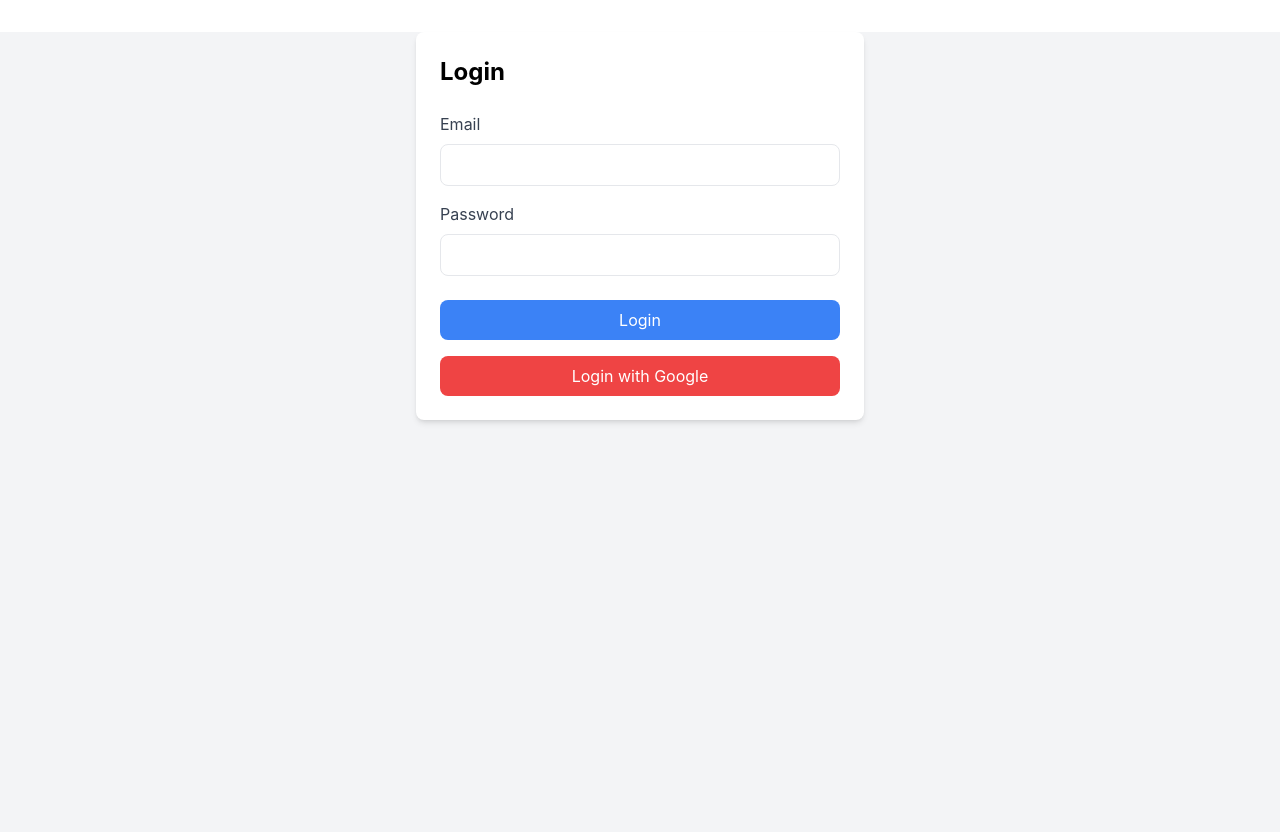
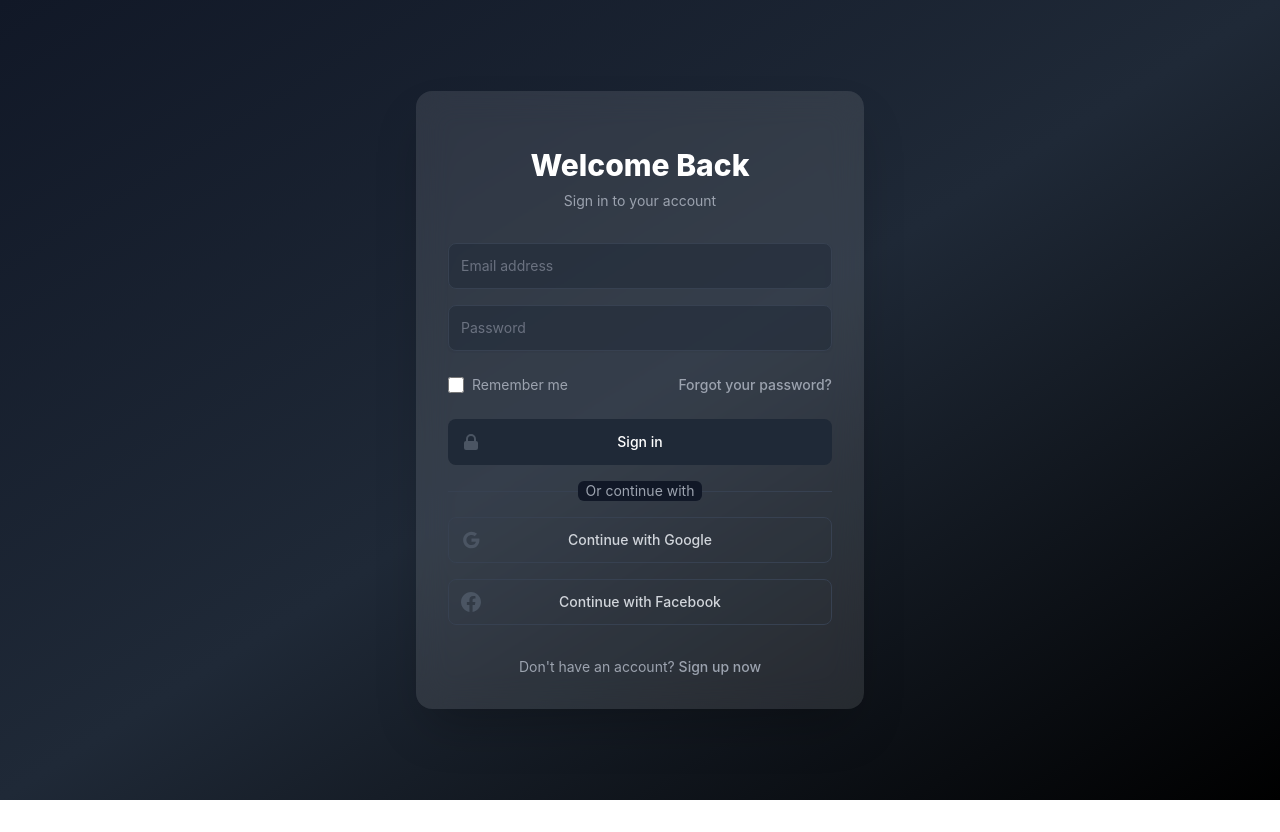
Before and after one commit to n0tavaliduser/incit-auth-fe, a React (Create React App) app: page /login in a window 1280 px wide. After the commit the page ends 800 px from the top, so only its background shows below. Built offline with nearby package versions, Linux system fonts and the light colour scheme.

Commit message:
chore: login interface update

```diff
--- a/src/components/LoginForm.tsx
+++ b/src/components/LoginForm.tsx
@@ -6,7 +6,7 @@ export function LoginForm({ onSuccess }: LoginFormProps) {
   const [email, setEmail] = useState('');
   const [password, setPassword] = useState('');
   const [error, setError] = useState('');
-  const { login, loginWithGoogle } = useAuth();
+  const { login, loginWithGoogle, loginWithFacebook } = useAuth();
 
   const handleSubmit = async (e: React.FormEvent) => {
     e.preventDefault();
@@ -19,48 +19,146 @@ export function LoginForm({ onSuccess }: LoginFormProps) {
   };
 
   return (
-    <div className="max-w-md mx-auto mt-8 p-6 bg-white rounded-lg shadow-md">
-      <h2 className="text-2xl font-bold mb-6">Login</h2>
-      {error && <div className="text-red-500 mb-4">{error}</div>}
+    <div className="min-h-screen flex items-center justify-center bg-gradient-to-br from-gray-900 via-gray-800 to-black py-12 px-4 sm:px-6 lg:px-8">
+      <div className="max-w-md w-full space-y-8 bg-white/10 backdrop-blur-lg p-8 rounded-2xl shadow-2xl">
+        <div>
+          <h2 className="mt-6 text-center text-3xl font-extrabold text-white">
+            Welcome Back
+          </h2>
+          <p className="mt-2 text-center text-sm text-gray-400">
+            Sign in to your account
+          </p>
+        </div>
 
-      <form onSubmit={handleSubmit}>
-        <div className="mb-4">
-          <label className="block text-gray-700 mb-2">Email</label>
+        {error && (
+          <div className="bg-red-500/10 border border-red-500 text-red-400 px-4 py-3 rounded relative" role="alert">
+            <span className="block sm:inline">{error}</span>
+          </div>
+        )}
+
+        <form className="mt-8 space-y-6" onSubmit={handleSubmit}>
+          <div className="rounded-md shadow-sm space-y-4">
+            <div>
+              <label htmlFor="email" className="sr-only">Email address</label>
               <input
+                id="email"
+                name="email"
                 type="email"
+                required
                 value={email}
                 onChange={(e) => setEmail(e.target.value)}
-            className="w-full px-3 py-2 border rounded-lg"
-            required
+                className="appearance-none relative block w-full px-3 py-3 border border-gray-700
+                placeholder-gray-500 text-white rounded-lg bg-gray-800/50
+                focus:outline-none focus:ring-2 focus:ring-gray-600 focus:border-transparent
+                focus:z-10 sm:text-sm"
+                placeholder="Email address"
               />
             </div>
-
-        <div className="mb-6">
-          <label className="block text-gray-700 mb-2">Password</label>
+            <div>
+              <label htmlFor="password" className="sr-only">Password</label>
               <input
+                id="password"
+                name="password"
                 type="password"
+                required
                 value={password}
                 onChange={(e) => setPassword(e.target.value)}
-            className="w-full px-3 py-2 border rounded-lg"
-            required
+                className="appearance-none relative block w-full px-3 py-3 border border-gray-700
+                placeholder-gray-500 text-white rounded-lg bg-gray-800/50
+                focus:outline-none focus:ring-2 focus:ring-gray-600 focus:border-transparent
+                focus:z-10 sm:text-sm"
+                placeholder="Password"
               />
+            </div>
+          </div>
+
+          <div className="flex items-center justify-between">
+            <div className="flex items-center">
+              <input
+                id="remember-me"
+                name="remember-me"
+                type="checkbox"
+                className="h-4 w-4 text-gray-600 focus:ring-gray-500 border-gray-700 rounded bg-gray-800"
+              />
+              <label htmlFor="remember-me" className="ml-2 block text-sm text-gray-400">
+                Remember me
+              </label>
+            </div>
+
+            <div className="text-sm">
+              <a href="#" className="font-medium text-gray-400 hover:text-white">
+                Forgot your password?
+              </a>
+            </div>
+          </div>
+
+          <div className="space-y-4">
+            <button
+              type="submit"
+              className="group relative w-full flex justify-center py-3 px-4 border border-transparent
+              text-sm font-medium rounded-lg text-white bg-gray-800 hover:bg-gray-700
+              focus:outline-none focus:ring-2 focus:ring-offset-2 focus:ring-gray-500
+              transition-all duration-200 ease-in-out"
+            >
+              <span className="absolute left-0 inset-y-0 flex items-center pl-3">
+                <svg className="h-5 w-5 text-gray-600 group-hover:text-gray-400" xmlns="http://www.w3.org/2000/svg" viewBox="0 0 20 20" fill="currentColor" aria-hidden="true">
+                  <path fillRule="evenodd" d="M5 9V7a5 5 0 0110 0v2a2 2 0 012 2v5a2 2 0 01-2 2H5a2 2 0 01-2-2v-5a2 2 0 012-2zm8-2v2H7V7a3 3 0 016 0z" clipRule="evenodd" />
+                </svg>
+              </span>
+              Sign in
+            </button>
+
+            <div className="relative">
+              <div className="absolute inset-0 flex items-center">
+                <div className="w-full border-t border-gray-700"></div>
+              </div>
+              <div className="relative flex justify-center text-sm">
+                <span className="px-2 bg-gray-900 text-gray-400 rounded-md">Or continue with</span>
+              </div>
             </div>
 
             <button
-          type="submit"
-          className="w-full bg-blue-500 text-white py-2 rounded-lg hover:bg-blue-600"
+              type="button"
+              onClick={loginWithGoogle}
+              className="group relative w-full flex justify-center py-3 px-4 border border-gray-700
+              text-sm font-medium rounded-lg text-gray-300 bg-transparent hover:bg-gray-800
+              focus:outline-none focus:ring-2 focus:ring-offset-2 focus:ring-gray-500
+              transition-all duration-200 ease-in-out"
             >
-          Login
+              <span className="absolute left-0 inset-y-0 flex items-center pl-3">
+                <svg className="h-5 w-5 text-gray-600 group-hover:text-gray-400" viewBox="0 0 24 24" fill="currentColor">
+                  <path d="M12.545,10.239v3.821h5.445c-0.712,2.315-2.647,3.972-5.445,3.972c-3.332,0-6.033-2.701-6.033-6.032s2.701-6.032,6.033-6.032c1.498,0,2.866,0.549,3.921,1.453l2.814-2.814C17.503,2.988,15.139,2,12.545,2C7.021,2,2.543,6.477,2.543,12s4.478,10,10.002,10c8.396,0,10.249-7.85,9.426-11.748L12.545,10.239z"/>
+                </svg>
+              </span>
+              Continue with Google
             </button>
+
+            <button
+              type="button"
+              onClick={loginWithFacebook}
+              className="group relative w-full flex justify-center py-3 px-4 border border-gray-700
+              text-sm font-medium rounded-lg text-gray-300 bg-transparent hover:bg-gray-800
+              focus:outline-none focus:ring-2 focus:ring-offset-2 focus:ring-gray-500
+              transition-all duration-200 ease-in-out"
+            >
+              <span className="absolute left-0 inset-y-0 flex items-center pl-3">
+                <svg className="h-5 w-5 text-gray-600 group-hover:text-gray-400" viewBox="0 0 24 24" fill="currentColor">
+                  <path d="M24 12.073c0-6.627-5.373-12-12-12s-12 5.373-12 12c0 5.99 4.388 10.954 10.125 11.854v-8.385H7.078v-3.47h3.047V9.43c0-3.007 1.792-4.669 4.533-4.669 1.312 0 2.686.235 2.686.235v2.953H15.83c-1.491 0-1.956.925-1.956 1.874v2.25h3.328l-.532 3.47h-2.796v8.385C19.612 23.027 24 18.062 24 12.073z"/>
+                </svg>
+              </span>
+              Continue with Facebook
+            </button>
+          </div>
         </form>
 
-      <div className="mt-4">
-        <button
-          onClick={loginWithGoogle}
-          className="w-full bg-red-500 text-white py-2 rounded-lg hover:bg-red-600"
-        >
-          Login with Google
-        </button>
+        <div className="mt-6">
+          <p className="text-center text-sm text-gray-400">
+            Don't have an account?{' '}
+            <a href="#" className="font-medium text-gray-400 hover:text-white">
+              Sign up now
+            </a>
+          </p>
+        </div>
       </div>
     </div>
   );
--- a/src/context/AuthContext.tsx
+++ b/src/context/AuthContext.tsx
@@ -31,6 +31,10 @@ export function AuthProvider({ children }: { children: React.ReactNode }) {
     window.location.href = 'http://localhost:3001/api/auth/google';
   }, []);
 
+  const loginWithFacebook = useCallback(async () => {
+    window.location.href = 'http://localhost:3001/api/auth/facebook';
+  }, []);
+
   const logout = useCallback(async () => {
     setIsLoading(true);
     try {
@@ -45,7 +49,7 @@ export function AuthProvider({ children }: { children: React.ReactNode }) {
   }, []);
 
   return (
-    <AuthContext.Provider value={{ user, isLoading, login, loginWithGoogle, logout }}>
+    <AuthContext.Provider value={{ user, isLoading, login, loginWithGoogle, loginWithFacebook, logout }}>
       {children}
     </AuthContext.Provider>
   );
--- a/src/types/auth.ts
+++ b/src/types/auth.ts
@@ -8,8 +8,9 @@ export interface User {
 export interface AuthContextType {
   user: User | null;
   isLoading: boolean;
-  login: (email: string, password: string) => Promise<any>;
+  login: (email: string, password: string) => Promise<void>;
   loginWithGoogle: () => Promise<void>;
+  loginWithFacebook: () => Promise<void>;
   logout: () => Promise<void>;
 }
 
```
Lines whose indentation alone changed are shown as unchanged.
